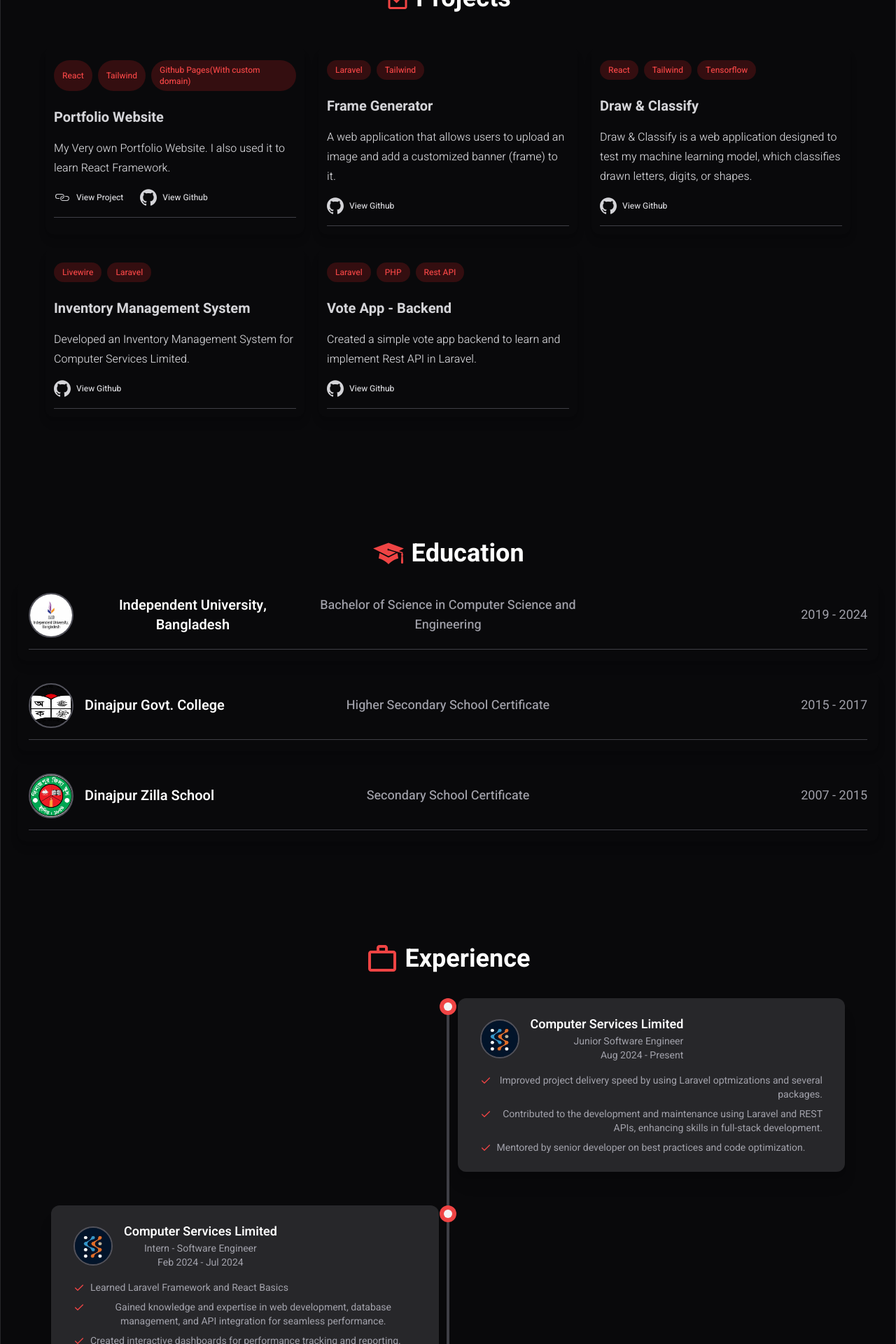
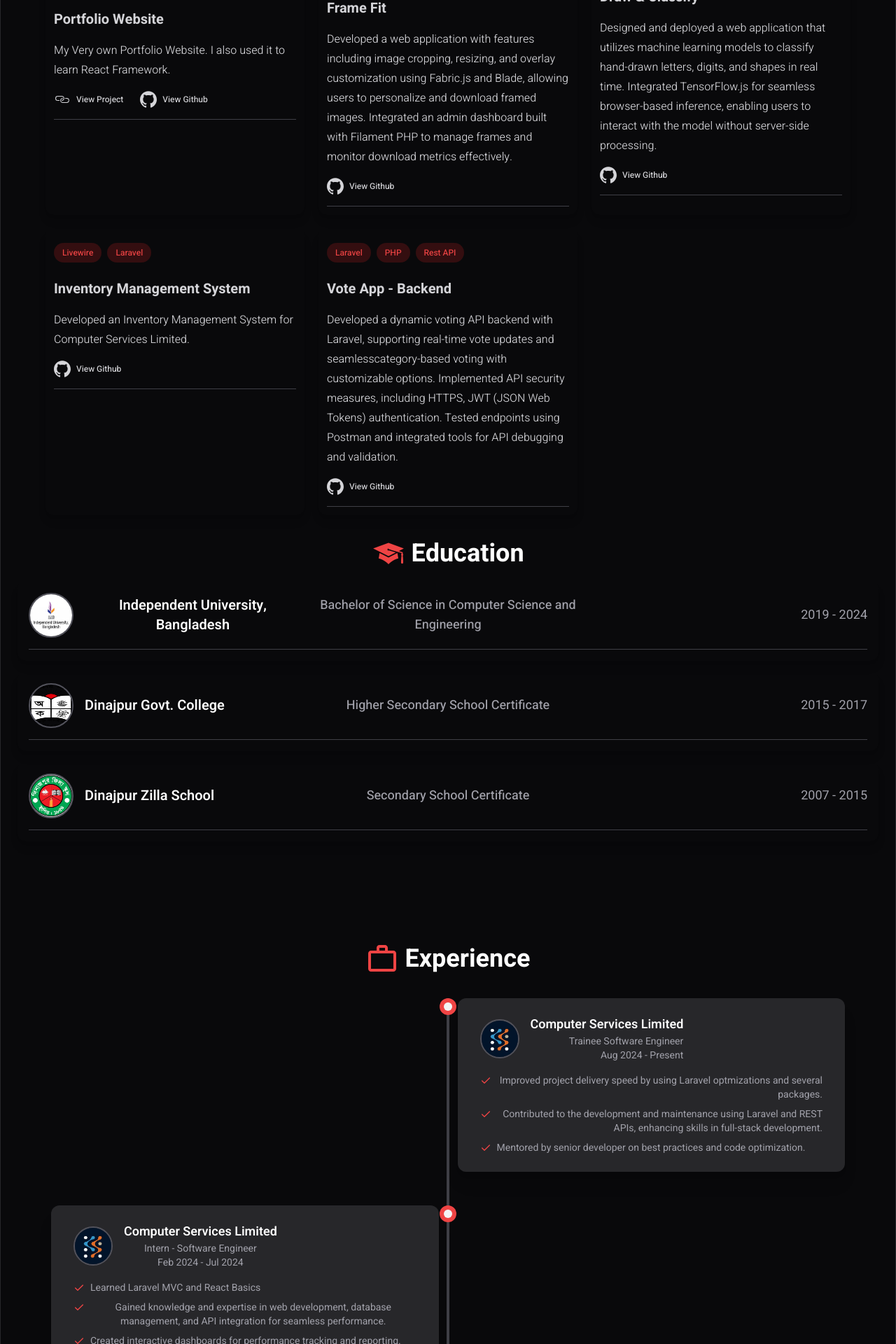
Before and after one commit to AbuAhamedRafi/rafilio, a React (Vite) app: page / in a window 1280 px wide. Shown: the part 960-2880 px from the top of the page at 70% size. Built offline with nearby package versions, Linux system fonts and the light colour scheme.

Commit message:
Few Changes

```diff
--- a/src/data/user_info.js
+++ b/src/data/user_info.js
@@ -27,8 +27,8 @@ const info = {
             link: "https://abuahamedrafi.me"
 		},
         {
-			title: "Frame Generator",
-			description: "A web application that allows users to upload an image and add a customized banner (frame) to it.",
+			title: "Frame Fit",
+			description: "Developed a web application with features including image cropping, resizing, and overlay customization using Fabric.js and Blade, allowing users to personalize and download framed images. Integrated an admin dashboard built with Filament PHP to manage frames and monitor download metrics effectively.",
             technologies: "Laravel, Tailwind",
 			github: "https://github.com/AbuAhamedRafi/Frame-App",
             // link: ""
@@ -36,8 +36,8 @@ const info = {
 
         {
 			title: "Draw & Classify",
-			description: "Draw & Classify is a web application designed to test my machine learning model, which classifies drawn letters, digits, or shapes.",
-			technologies: "React, Tailwind, Tensorflow",
+			description: "Designed and deployed a web application that utilizes machine learning models to classify hand-drawn letters, digits, and shapes in real time. Integrated TensorFlow.js for seamless browser-based inference, enabling users to interact with the model without server-side processing.",
+            technologies: "",
 			github: "https://github.com/AbuAhamedRafi/Classify-Shapes",
             // link: ""
 		},
@@ -53,7 +53,7 @@ const info = {
 
 		{
 			title: "Vote App - Backend",
-			description: "Created a simple vote app backend to learn and implement Rest API in Laravel.",
+			description: "Developed a dynamic voting API backend with Laravel, supporting real-time vote updates and seamlesscategory-based voting with customizable options. Implemented API security measures, including HTTPS, JWT (JSON Web Tokens) authentication. Tested endpoints using Postman and integrated tools for API debugging and validation.",
 			technologies: "Laravel, PHP , Rest API",
 			github: "https://github.com/AbuAhamedRafi/VoteApp_backend",
             // link: ""
@@ -85,7 +85,7 @@ const info = {
     // ============ EXPERIENCE ============
     experience: [
         {
-            position: "Junior Software Engineer",
+            position: "Trainee Software Engineer",
             company: "Computer Services Limited",
             duration: "Aug 2024 - Present",
             image: "csl.jpeg",
@@ -101,7 +101,7 @@ const info = {
             duration: "Feb 2024 - Jul 2024",
             image: "csl.jpeg",
             descriptions: [
-                "Learned Laravel Framework and React Basics",
+                "Learned Laravel MVC and React Basics",
                 "Gained knowledge and expertise in web development, database management, and API integration for seamless performance.",
                 "Created interactive dashboards for performance tracking and reporting."
             ]
```
Also changed, not shown: src/components/sections/Navbar.jsx (line endings or trailing spaces).
